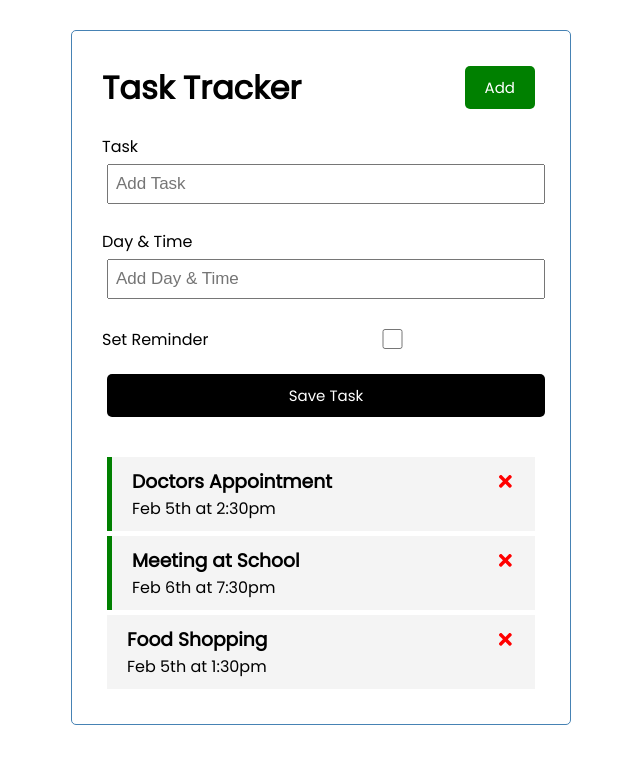
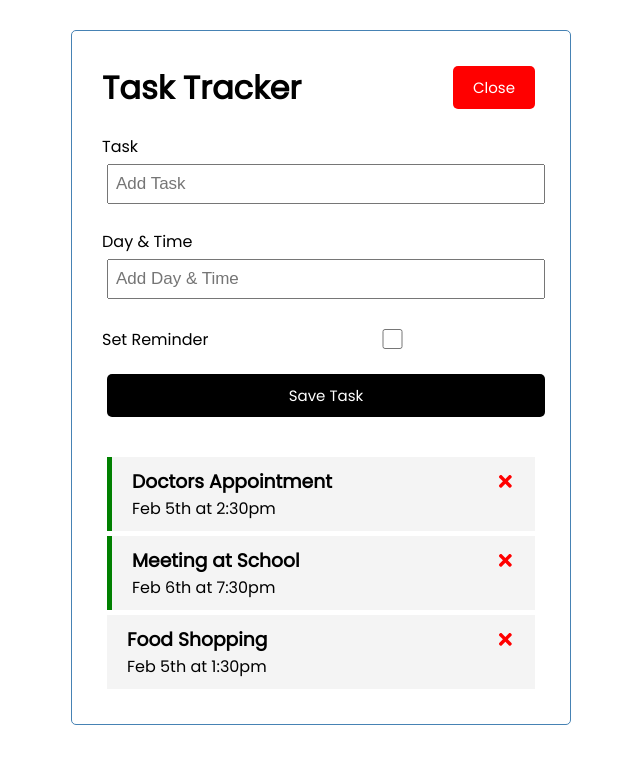
Before and after one commit to osigie/react-task-tracker, a React (Create React App) app: page / in a window 1280 px wide. Shown: the top 764 px of the page, without its empty margins (319-959 px from the left). Built offline with nearby package versions, Linux system fonts and the light colour scheme; the HTML template or start-up script is replaced by a standard one.

Commit message:
done with the ui

```diff
--- a/src/App.js
+++ b/src/App.js
@@ -51,8 +51,8 @@ const changedTask =()=>{
   return (
     <div className="container">
        <Header clickMe ={changedTask
-      }/>
-       {showTask && <AddTask addMore = {addMoreTask}/> }
+      } showAdd = {showTask}/>
+       {showTask && <AddTask addMore = {addMoreTask} /> }
 
  {/* <Header title = "it is what it is" txt = {{color: "green", backgroundColor: "grey"}} /> */}
  {/* <Header title = "it is what it is" > </Header> */}
--- a/src/components/Header.js
+++ b/src/components/Header.js
@@ -1,11 +1,11 @@
 import Button from './Button';
 
-const Header = ({title, clickMe}) => {
+const Header = ({title, clickMe, showAdd}) => {
 
   return (
   <header className= "header">
      <h1>{title}</h1>
-<Button color= "green" text = "Add" clickMe={clickMe}/>
+<Button color= {showAdd? "red" : "green"} text = {showAdd? "Close" : "Open"} clickMe={clickMe} showAdd = {showAdd}/>
 
   </header>
   )
```
